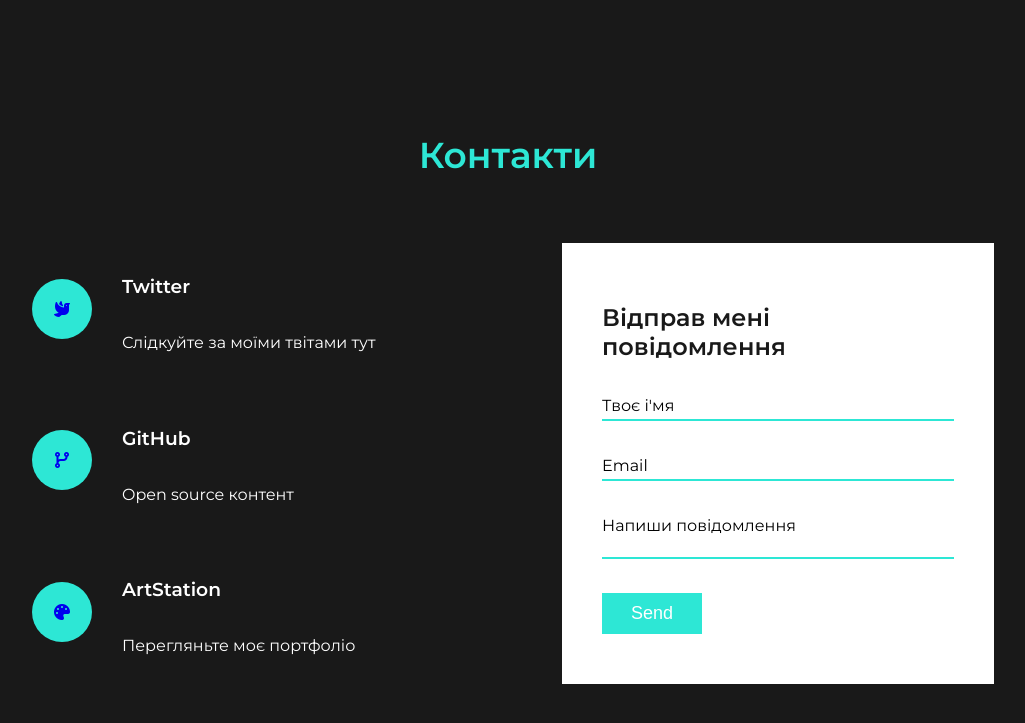
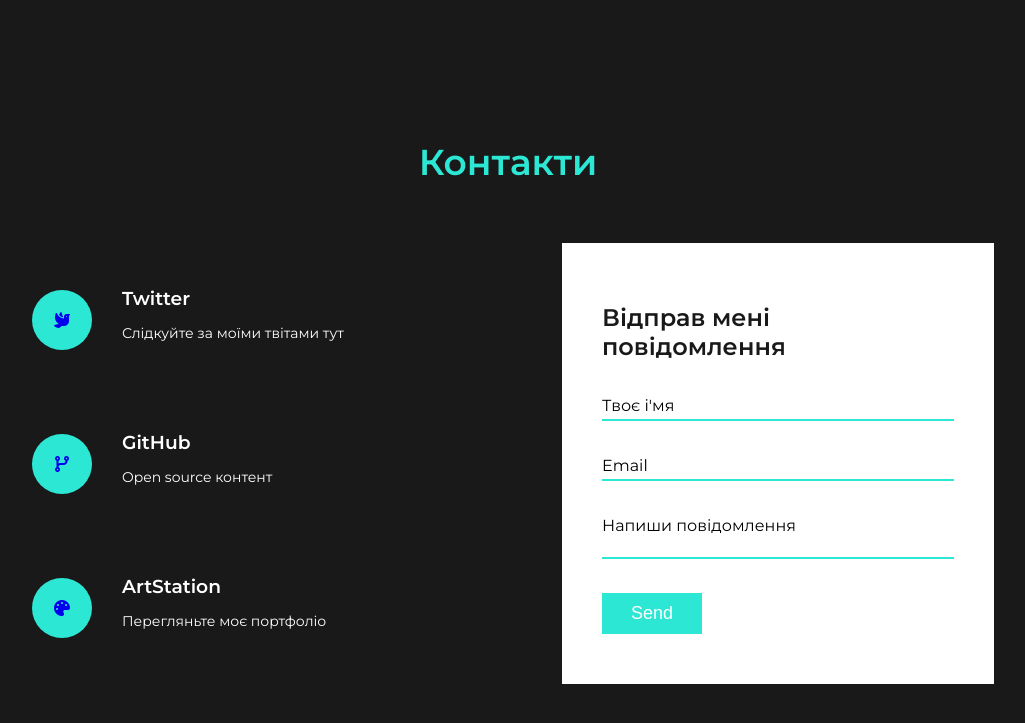
Before and after one commit to ErikaSafonova/ErikaSafonova.github.io, a plain HTML site: page index.html in a window 1280 px wide. Shown: the part 5624-6347 px from the top of the page, without its empty margins (132-1157 px from the left). Drawn offline with nearby package versions, Linux system fonts and the light colour scheme; some packages are replaced by stand-ins of ours; a script that the page names is missing.

Commit message:
modified:   style.css

```diff
--- a/style.css
+++ b/style.css
@@ -317,6 +317,12 @@ a:hover {
   color: white;
   flex-direction: column;
 }
+.socialText p {
+  font-size: 14px;
+}
+.socialText h3 {
+  margin-bottom: 0;
+}
 .contactForm {
   width: 40%;
   padding: 40px;
```
